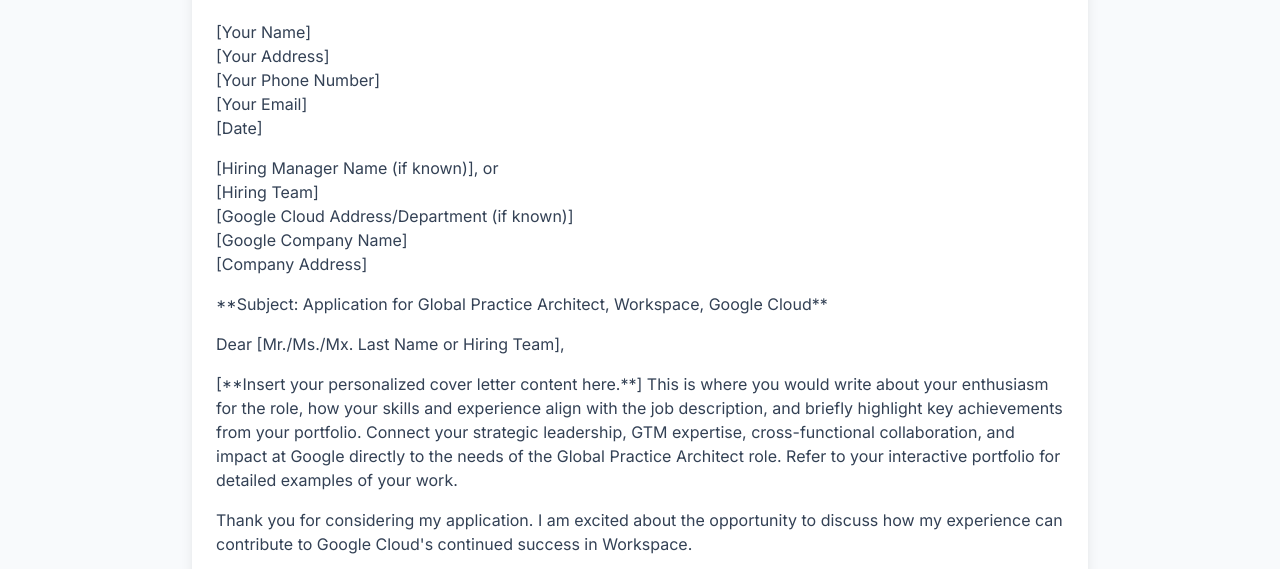
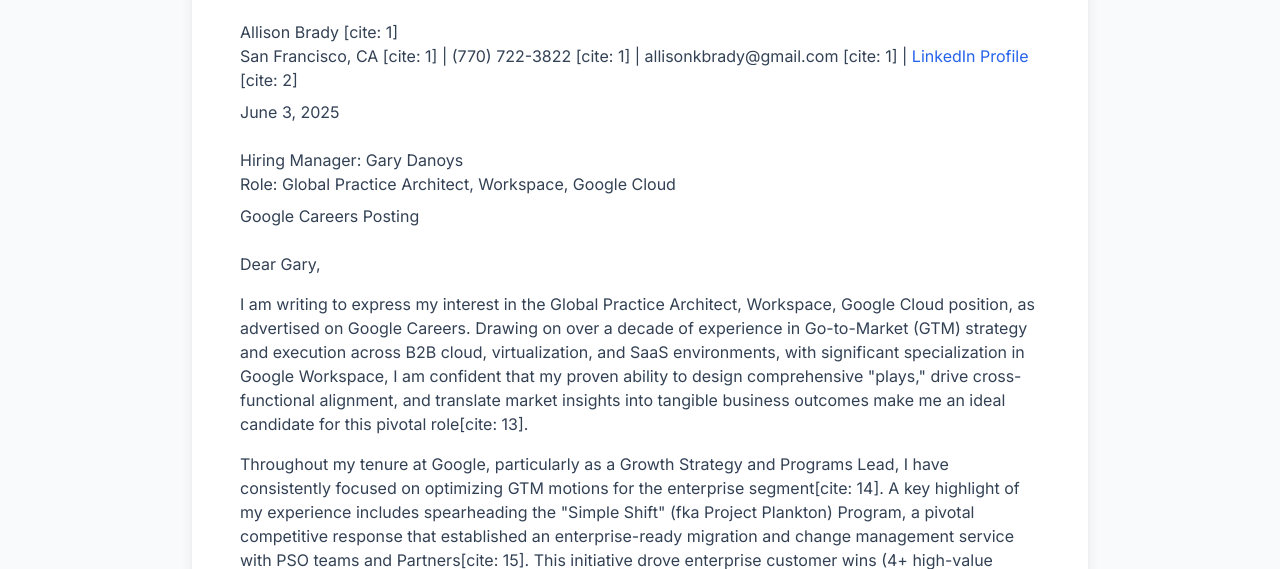
Before and after one commit to BradyinB3ta/interactive-gresume-external, a plain HTML site: page cover-letter.html in a window 1280 px wide. Shown: the part 216-785 px from the top of the page. Drawn offline with nearby package versions, Linux system fonts and the light colour scheme.

Commit message:
Update cover-letter.html
final content

```diff
--- a/cover-letter.html
+++ b/cover-letter.html
@@ -59,51 +59,35 @@
         </div>
     </header>
 
-    <main class="container mx-auto px-6 py-12 md:py-20 max-w-4xl bg-white shadow-lg rounded-lg mt-8">
+    <main class="container mx-auto px-6 py-12 md:py-20 max-w-4xl bg-white shadow-lg rounded-lg mt-8 p-8 md:p-12">
         <h1 class="text-3xl md:text-4xl font-bold text-slate-900 mb-6 text-center">Cover Letter</h1>
 
-        <p class="mb-4">
-            [Your Name] <br>
-            [Your Address] <br>
-            [Your Phone Number] <br>
-            [Your Email] <br>
-            [Date]
-        </p>
+        <p class="mb-2">Allison Brady [cite: 1]<br>
+        San Francisco, CA [cite: 1] | (770) 722-3822 [cite: 1] | allisonkbrady@gmail.com [cite: 1] | <a href="[Your LinkedIn URL]" class="text-blue-600 hover:underline">LinkedIn Profile</a> [cite: 2]</p>
+        <p class="mb-6">June 3, 2025</p>
 
-        <p class="mb-4">
-            [Hiring Manager Name (if known)], or <br>
-            [Hiring Team] <br>
-            [Google Cloud Address/Department (if known)] <br>
-            [Google Company Name] <br>
-            [Company Address]
-        </p>
+        <p class="mb-2">Hiring Manager: Gary Danoys<br>
+        Role: Global Practice Architect, Workspace, Google Cloud</p>
+        <p class="mb-6">Google Careers Posting</p>
 
-        <p class="mb-4">
-            **Subject: Application for Global Practice Architect, Workspace, Google Cloud**
-        </p>
+        <p class="mb-4">Dear Gary,</p>
 
-        <p class="mb-4">
-            Dear [Mr./Ms./Mx. Last Name or Hiring Team],
-        </p>
+        <p class="mb-4">I am writing to express my interest in the Global Practice Architect, Workspace, Google Cloud position, as advertised on Google Careers. Drawing on over a decade of experience in Go-to-Market (GTM) strategy and execution across B2B cloud, virtualization, and SaaS environments, with significant specialization in Google Workspace, I am confident that my proven ability to design comprehensive "plays," drive cross-functional alignment, and translate market insights into tangible business outcomes make me an ideal candidate for this pivotal role[cite: 13].</p>
 
-        <p class="mb-4">
-            [**Insert your personalized cover letter content here.**]
-            This is where you would write about your enthusiasm for the role,
-            how your skills and experience align with the job description,
-            and briefly highlight key achievements from your portfolio.
-            Connect your strategic leadership, GTM expertise, cross-functional
-            collaboration, and impact at Google directly to the needs of the Global Practice Architect role.
-            Refer to your interactive portfolio for detailed examples of your work.
-        </p>
+        <p class="mb-4">Throughout my tenure at Google, particularly as a Growth Strategy and Programs Lead, I have consistently focused on optimizing GTM motions for the enterprise segment[cite: 14]. A key highlight of my experience includes spearheading the "Simple Shift" (fka Project Plankton) Program, a pivotal competitive response that established an enterprise-ready migration and change management service with PSO teams and Partners[cite: 15]. This initiative drove enterprise customer wins (4+ high-value strategic deals to date, with a healthy pipeline for H2 2025) by accelerating sales cycles, significantly increasing close rates, and optimizing the total cost of migration for enterprise customers migrating from Microsoft[cite: 16]. My role involved leading complex cross-functional alignment across GTM Strategy, Solutions, Sales Enablement, PSO, Customer Success, and Regional teams, establishing a unified Workspace customer journey—a foundational architectural blueprint—aligned to the new GCP sales methodology to enable holistic solution selling[cite: 17].</p>
 
-        <p class="mb-4">
-            Thank you for considering my application. I am excited about the opportunity to discuss how my experience can contribute to Google Cloud's continued success in Workspace.
-        </p>
+        <p class="mb-4">My expertise extends to driving critical product launches and enabling global sales teams[cite: 18]. I co-led the GTM Enablement and Activation workstream for the Duet AI for Google Workspace and Gemini for Workspace product launches (2023-2024)[cite: 19]. This involved developing essential content, messaging, and comprehensive sales/partner enablement, including delivering over 20+ training sessions to internal sellers and partners (average attendance ranging from ~100 to 200 for field sessions, and ~200 to 500 for partner sessions), leading hands-on training with FSRs for Gemini for Workspace at Accelerate 2024 Sales Kickoff, and owning the New Business track for the Q2 2024 Gemini Workspace Summit[cite: 20]. Notably, I also co-presented on the GTM Strategy for Gemini at the Next 2024 Partner Summit, influencing key partner stakeholders and driving adoption of new Workspace solutions[cite: 21]. This comprehensive enablement contributed to significant growth in won Annual Contract Value (ACV)[cite: 22].</p>
 
-        <p class="mb-4">
-            Sincerely, <br>
-            Allison Brady
-        </p>
+        <p class="mb-4">Furthermore, my experience in defining and executing GTM processes is underscored by my work in identifying critical gaps in pipeline reporting[cite: 23]. Subsequently, I designed and implemented a new, cross-functional reporting framework that aligned Field Sales, Growth Strategy COE, Strategy and Operations, Regional sales leaders, Regional program managers, marketing, and demand engine teams on unified metrics, directly impacting pipeline acceleration[cite: 24]. I also scoped and designed the 2024 sales play framework with counterparts, providing the foundational structure for the 2025 framework and strategic inputs on seller activation, aiming to pivot to a customer-centric, value-based selling approach inclusive of industry-specific strategies and narratives[cite: 25].</p>
+
+        <p class="mb-4">I am particularly drawn to this role's emphasis on defining and executing GTM strategy with razor-sharp precision, especially in the context of engaging C-level enterprise buyers[cite: 26]. My passion lies in being a market challenger, a drive cultivated through experience earned at Veeam Software, during its period of hyper-growth as a unicorn, where we successfully disrupted legacy solutions by championing purpose-built, superior technology that truly met customer needs[cite: 27]. I believe Google Workspace's future lies in telling a holistic solution narrative, moving beyond SKU-based selling[cite: 28]. While the team has achieved significant milestones, particularly given historical challenges in broader cloud integration and mindshare, I am eager to leverage this strategic inflection point to help complete our pivot towards a truly unified, customer-centric GTM[cite: 29]. This commitment is further underscored by my leadership on the 2024 Frontline Work initiative, a critical strategic effort to address significant market challenges and unlock growth in the Frontline Work TAM, demonstrating my capacity to tackle complex, high-impact problems and drive strategic change[cite: 30].</p>
+
+        <p class="mb-4">My history at Google, coupled with a deep understanding of the Google Cloud ecosystem (inclusive of our Google Workspace Partners) and a drive for competitive market breakthroughs, aligns perfectly with the requirements of the Global Practice Architect role[cite: 31]. I am eager to bring my strategic vision and execution capabilities to the Global Practice Architect role and begin building the GTM motions that will define and amplify Google Workspace's next phase of market leadership[cite: 32].</p>
+
+        <p class="mb-4">Thank you for your time and consideration[cite: 33]. I have attached my resume for your review and welcome the opportunity to discuss my qualifications in more detail[cite: 33].</p>
+
+        <p class="mb-4">Sincerely,<br>
+        Allison Brady [cite: 34]</p>
     </main>
     <script>
         // Mobile Menu Toggle - copied from index.html for consistency
```
